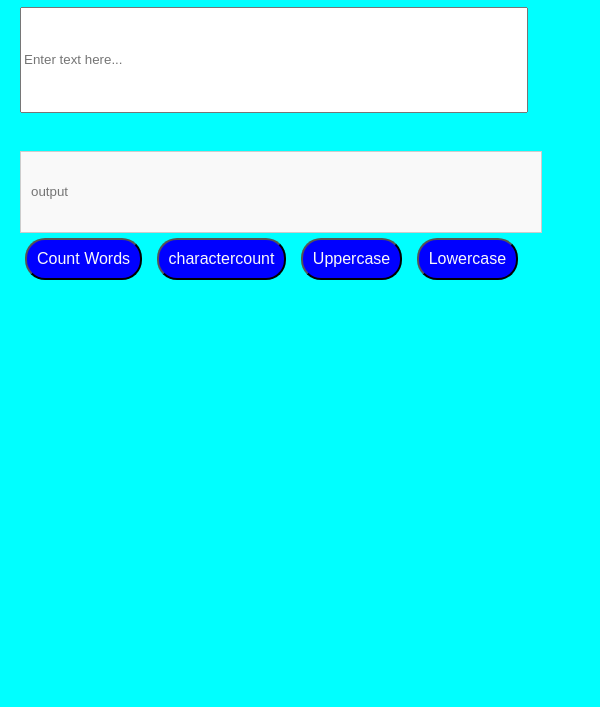
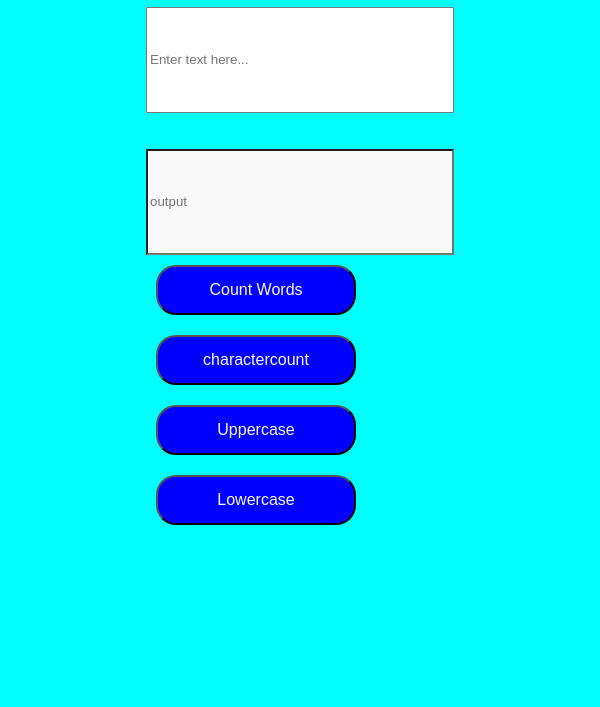
Before and after one commit to chaitaligarud/TextoperationJS, a plain HTML site: page index.html in a window 600 px wide. Shown: the part 93-800 px from the top of the page. Drawn offline with Linux system fonts and the light colour scheme.

Commit message:
added textoperation

```diff
--- a/index.html
+++ b/index.html
@@ -16,41 +16,71 @@
         button {
            background-color: blue;
            color: #f9f9f9;
-            margin: 5px;
+            margin:10px;
             padding: 10px;
             font-size: 16px;
             border-radius: 20px;
         }
         .output{
-            margin-top: 20px;
-            padding: 10px;
-            height:60px;
+
+
+            height:100px;
             width:500px;
-            border: 1px solid #ccc;
+            border-radius: 2px solid black;
             background-color: #f9f9f9;
         }
         .input{
             height:100px;
             width: 500px;
+            border-radius:2px solid black;
+
+
+        }
+        .container{
+            display: flex;
+            flex-direction: row;
+        }
+        .container1{
+            display: flex;
+            flex-direction: column;
+            justify-self:center;
+        }
+        @media (min-width:400px) and (max-width:600px) {
+            .input{
+            height:100px;
+            width:300px;
             border-radius:5px solid black;
-
+            }
+            .output{
+                height:100px;
+                width: 300px;
+                border-radius: 5px solid black;
+            }
+            .container{
+                display:flex;
+                flex-direction: column;
+            }
+            .button{
+                height:50px;
+                width: 200px;
+            }
         }
     </style>
 </head>
 <body>
-
+<div class="container1">
 <h1>Text Operations</h1>
 <input type="text" id="input" placeholder="Enter text here..."class="input"><br><br>
 <input type="text" id="output" placeholder="output"class="output">
 
-<div>
+<div class="container">
     <button onclick="handleTextOps('wordcount')"class="button">Count Words</button>
     <button onclick="handleTextOps('charcount')"class="button">charactercount</button>
     <button onclick="handleTextOps('uppercase')"class="button">Uppercase</button>
     <button onclick="handleTextOps('lowercase')"class="button">Lowercase</button>
 
 </div>
-
+</div>
 
 
 <script>
```
